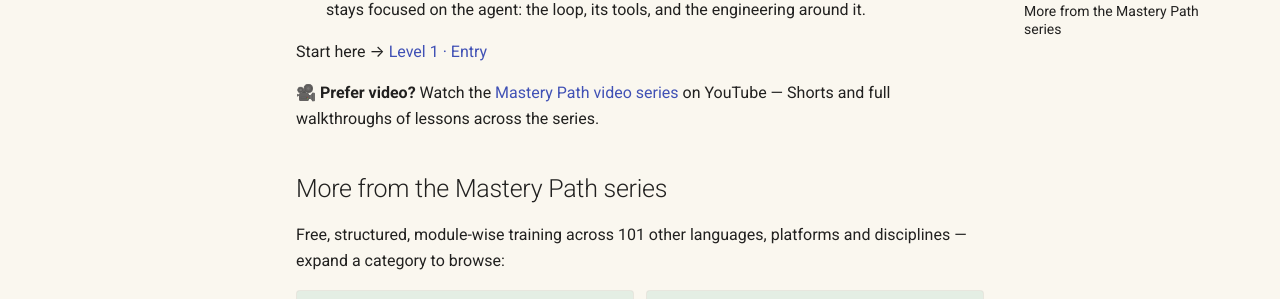
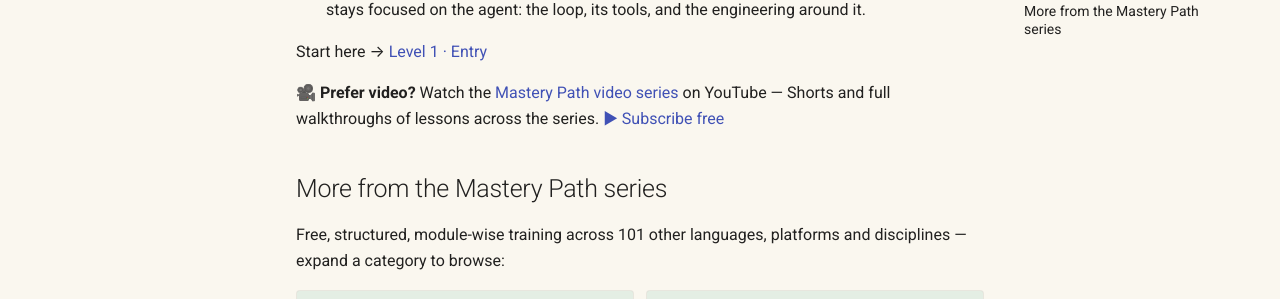
Before and after one commit to SIGILIPELLI/ai-agents-mastery-path, an MkDocs documentation site: the page built from docs/index.md, in a window 1280 px wide and 900 px high, scrolled down 2278 px. Shown: the part 151-450 px from the top of the window. Built offline with MkDocs 1.6.1 and Material for MkDocs 9.7.7, drawn with Linux system fonts in a browser that asks for light colours; comment, search, counter and statistics services are not loaded.

Commit message:
Add one-click YouTube Subscribe link
Co-Authored-By: Claude Opus 5.5 <noreply@anthropic.com>

```diff
--- a/docs/index.md
+++ b/docs/index.md
@@ -94,7 +94,7 @@ model.
 Start here → [Level 1 · Entry](level-1/index.md)
 
 
-🎥 **Prefer video?** Watch the [Mastery Path video series](https://youtube.com/@learnmasterypath) on YouTube — Shorts and full walkthroughs of lessons across the series.
+🎥 **Prefer video?** Watch the [Mastery Path video series](https://youtube.com/@learnmasterypath) on YouTube — Shorts and full walkthroughs of lessons across the series. [▶ Subscribe free](https://www.youtube.com/@learnmasterypath?sub_confirmation=1)
 
 ## More from the Mastery Path series
 
```
